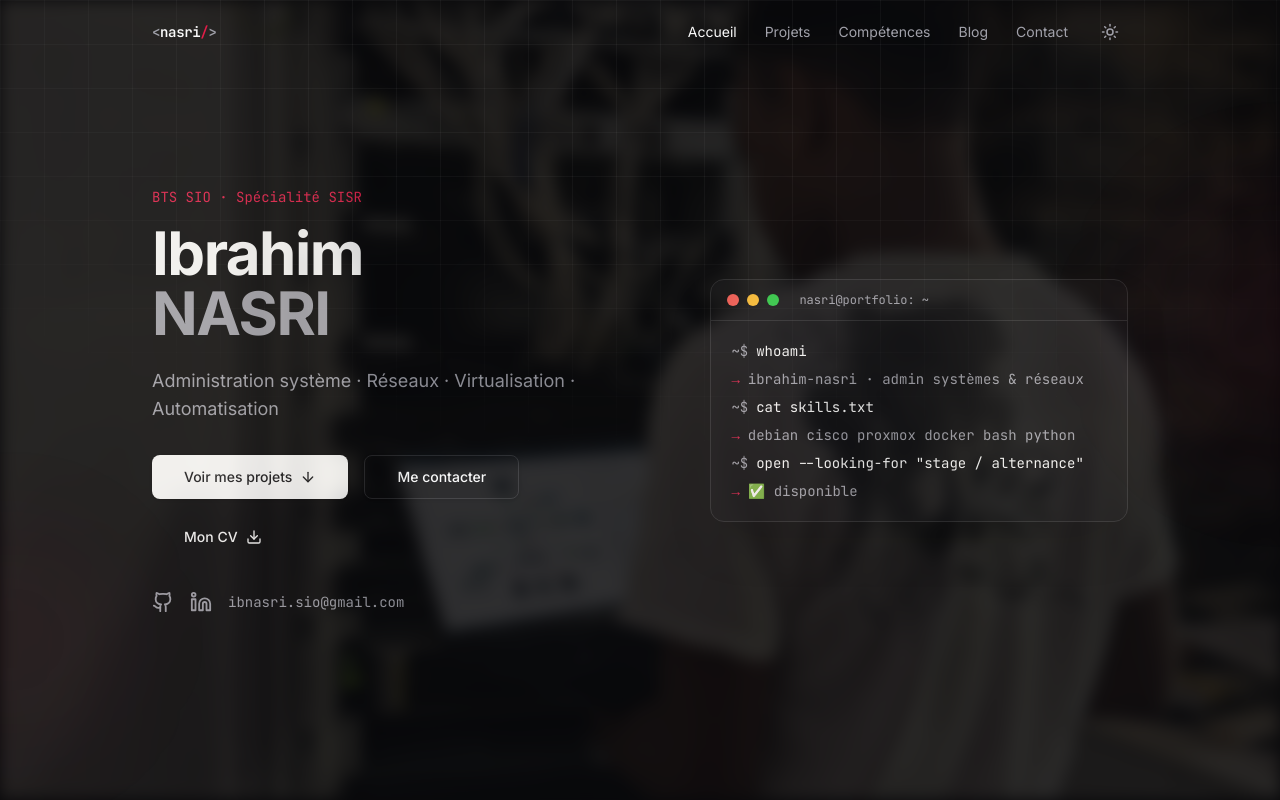
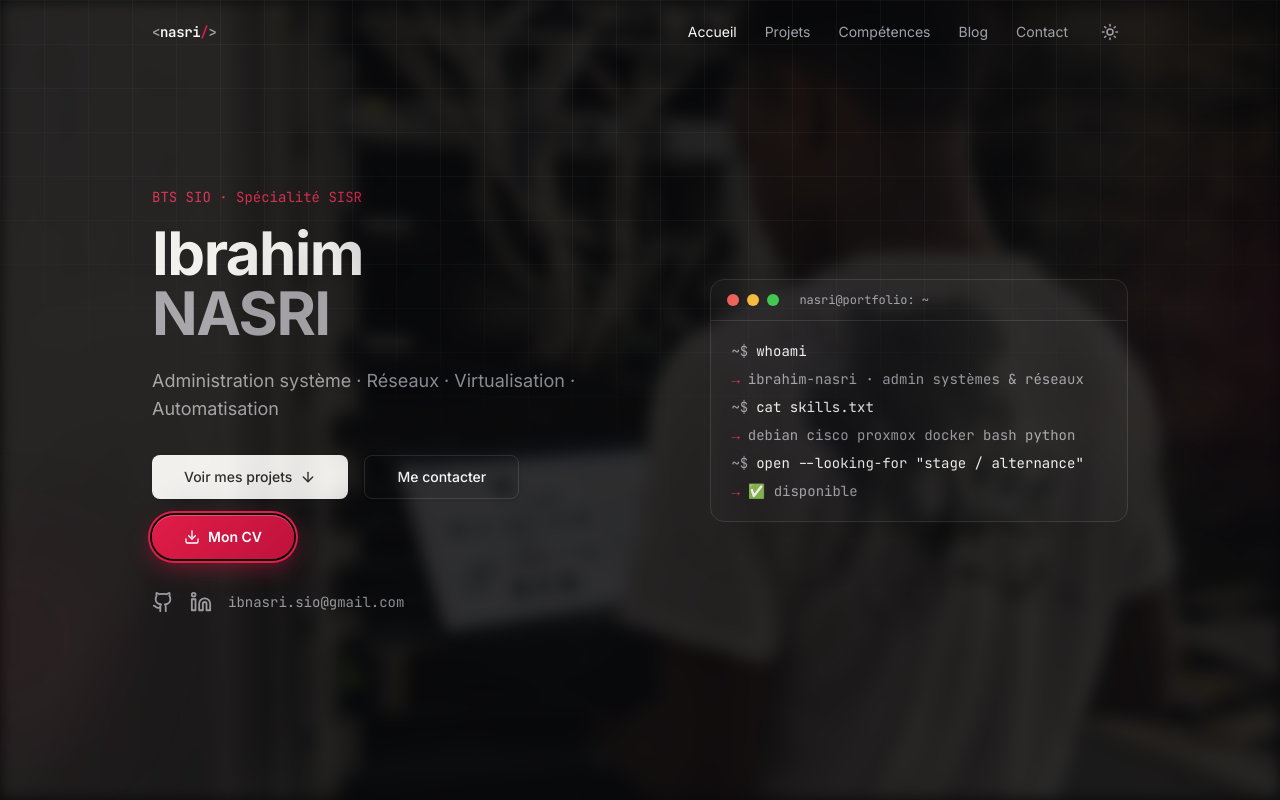
Before and after one commit to ibnasriprojet-alt/folio-nsr, a React (Vite) app: page / in a window 1280 px wide. Shown: the top 800 px of the page. Built offline with nearby package versions, Linux system fonts and the light colour scheme.

Commit message:
feat: eye-catching CV download button
- Accent gradient background, double ring outline, glow shadow
- Animated shine sweep across the button
- Rounded pill, hover lift, reduced-motion safe

```diff
--- a/src/components/Hero.tsx
+++ b/src/components/Hero.tsx
@@ -100,9 +100,15 @@ export function Hero() {
             <Button asChild variant="outline" size="lg">
               <a href="#contact">Me contacter</a>
             </Button>
-            <Button asChild variant="ghost" size="lg">
+            <Button
+              asChild
+              size="lg"
+              className="btn-cv rounded-full font-semibold"
+            >
               <a href="/CV_Nasri.pdf" download>
-                Mon CV <Download size={16} />
+                <span className="btn-shine" aria-hidden="true" />
+                <Download size={18} />
+                Mon CV
               </a>
             </Button>
           </motion.div>
--- a/src/index.css
+++ b/src/index.css
@@ -107,6 +107,77 @@ html {
     linear-gradient(to bottom, rgba(255, 255, 255, 0.04) 1px, transparent 1px);
 }
 
+/* Bouton CV accrocheur */
+.btn-cv {
+  position: relative;
+  overflow: hidden;
+  isolation: isolate;
+  background: linear-gradient(135deg, var(--accent), #be123c);
+  color: var(--accent-foreground);
+  box-shadow:
+    0 1px 0 rgba(255, 255, 255, 0.25) inset,
+    0 0 0 2px var(--background),
+    0 0 0 4px var(--accent),
+    0 8px 24px rgba(225, 29, 72, 0.45);
+  transition:
+    transform 0.15s ease,
+    box-shadow 0.15s ease;
+}
+
+.btn-cv:hover {
+  transform: translateY(-2px);
+  box-shadow:
+    0 1px 0 rgba(255, 255, 255, 0.25) inset,
+    0 0 0 2px var(--background),
+    0 0 0 4px var(--accent),
+    0 12px 32px rgba(225, 29, 72, 0.6);
+}
+
+.btn-cv:active {
+  transform: translateY(0);
+}
+
+.btn-shine {
+  position: absolute;
+  inset: 0;
+  z-index: -1;
+  overflow: hidden;
+}
+
+.btn-shine::after {
+  content: '';
+  position: absolute;
+  top: 0;
+  bottom: 0;
+  width: 40%;
+  left: -60%;
+  background: linear-gradient(
+    105deg,
+    transparent,
+    rgba(255, 255, 255, 0.45),
+    transparent
+  );
+  transform: skewX(-20deg);
+  animation: btn-shine 2.8s ease-in-out infinite;
+}
+
+@keyframes btn-shine {
+  0%,
+  55% {
+    left: -60%;
+  }
+  100% {
+    left: 130%;
+  }
+}
+
+@media (prefers-reduced-motion: reduce) {
+  .btn-shine::after {
+    animation: none;
+    display: none;
+  }
+}
+
 /* Marquee : défilement droite → gauche */
 .marquee-scroll {
   mask-image: linear-gradient(to right, transparent, #000 4%, #000 96%, transparent);
```
